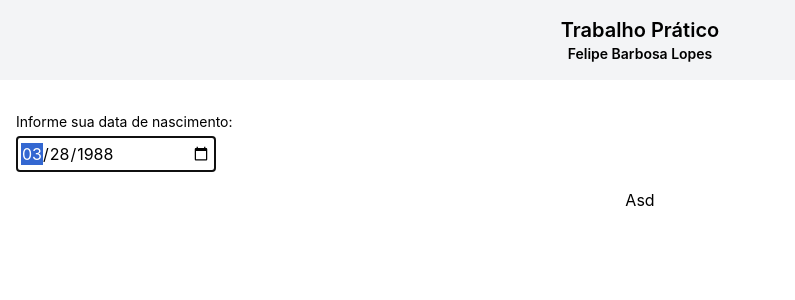
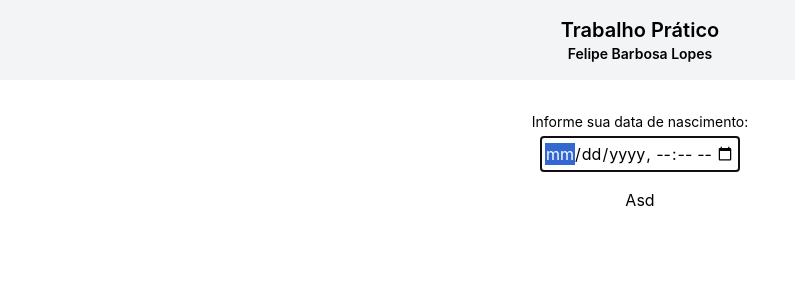
Before and after one commit to felipefllp/ajs-tp, a React (Create React App) app: page / in a window 1280 px wide. Shown: the top 300 px of the page, without its empty margins (0-795 px from the left). Built offline with nearby package versions, Linux system fonts and the light colour scheme.

Commit message:
feat: estilo e troca de tipo de input

```diff
--- a/src/components/DateInput.js
+++ b/src/components/DateInput.js
@@ -12,7 +12,7 @@ export default function DateInput({
   }
 
   return (
-    <div className="flex flex-col my-4">
+    <div className="flex flex-col my-4 items-center">
       <label className="text-sm mb-1" htmlFor="inputName">
         {labelDescription}
       </label>
@@ -22,7 +22,7 @@ export default function DateInput({
         id="inputDate"
         className="border p-1"
         style={{width: "200px"}}
-        type="date"
+        type="datetime-local"
         value={inputValue}
         onChange={handleInputChange}
       />
```
